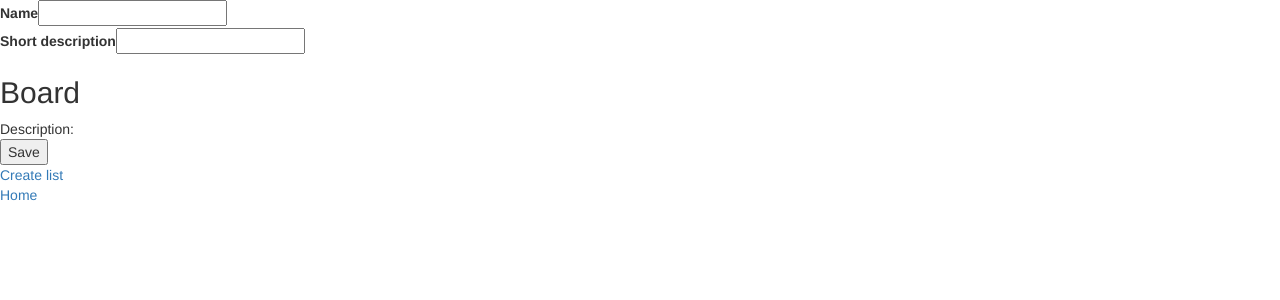
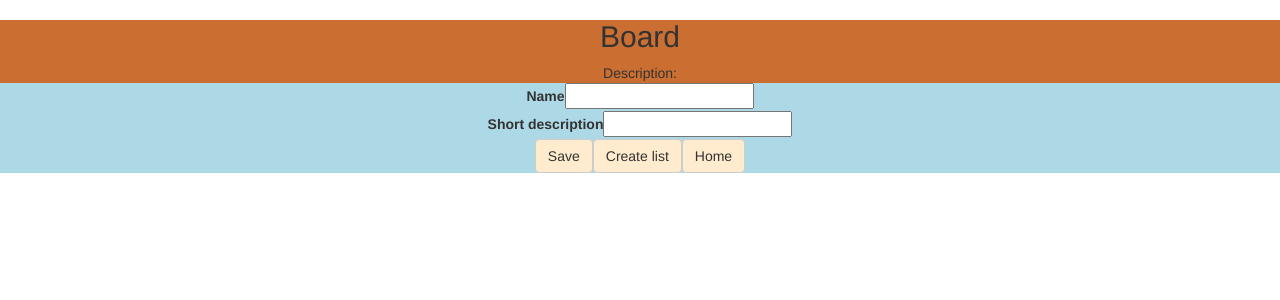
Before and after one commit to Engineering2018-PaJaMa/PAW, an Angular app in the folder TrelloCloneAngular/: page /board in a window 1280 px wide. Shown: the top 300 px of the page. Built offline with nearby package versions, Linux system fonts and the light colour scheme.

Commit message:
Added some css and style html files (Error: whole page should be blue)

```diff
--- a/TrelloCloneAngular/src/app/board/board.component.css
+++ b/TrelloCloneAngular/src/app/board/board.component.css
@@ -0,0 +1,13 @@
+body,html {
+    background-color: lightblue;
+    margin: 0;
+    height: 100%;
+}
+button{
+    background-color: blanchedalmond;
+}
+
+.exampleBoard{
+    background-color: rgb(202, 110, 49);
+    height: 100%;
+}
--- a/TrelloCloneAngular/src/app/board/board.component.html
+++ b/TrelloCloneAngular/src/app/board/board.component.html
@@ -1,27 +1,30 @@
-<form #heroForm="ngForm"></form>
-<div>
+<!DOCTYPE html>
+
+<html>
+
+    <body>
+
+        <div style="text-align: center" class="exampleBoard">
+          <h2>{{name | uppercase}} Board</h2>
+          <span>Description: {{desc}}</span>
+        </div>
+
+        <div style="text-align: center">
             <label for="name">Name</label>
             <input type="text" class="board" id="name" [(ngModel)]="name" name="name">
         </div>
-<div>
+
+        <div style="text-align: center">
             <label for="desc">Short description</label>
             <input type="text" class="board" id="desc" [(ngModel)]="desc" name="desc">
         </div>
 
-<h2>{{name | uppercase}} Board</h2>
-<div>
-    <span>Description: </span>
-</div>
-<div>
-    {{desc}}
+        <div style="text-align: center" class="btn-group-horizontal" role="group" aria-label="...">
+            <button type="button" class="btn btn-default" (onClick)=addBoard(name.value,desc.value)>Save</button>
+            <button type="button" class="btn btn-default" routerLink="/list">Create list</button>
+            <button type="button" class="btn btn-default" routerLink="">Home</button>
         </div>
 
-<button (onClick)=addBoard(name.value,desc.value)>Save</button>
+    </body>
 
-
-<div>
-    <a routerLink="/list">Create list</a>
-</div>
-<div>
-    <a routerLink="">Home</a>
-</div>
+</html>
--- a/TrelloCloneAngular/src/app/card/card.component.css
+++ b/TrelloCloneAngular/src/app/card/card.component.css
@@ -0,0 +1,8 @@
+body,html {
+    background-color: lightblue;
+    margin: 0%;
+    height: 100%;
+}
+button{
+    background-color: blanchedalmond;
+}
--- a/TrelloCloneAngular/src/app/card/card.component.html
+++ b/TrelloCloneAngular/src/app/card/card.component.html
@@ -1,6 +1,17 @@
-<p>
-  card works!
-</p>
-<div>
-    <a routerLink="/list">Back to list</a>
-</div>
+<!DOCTYPE html>
+
+<html>
+
+    <body>
+
+        <p>
+          card works!
+        </p>
+
+        <div>
+            <button type="button" class="btn btn-default" routerLink="/list">Back to list</button>
+        </div>
+
+      </body>
+
+</html>
--- a/TrelloCloneAngular/src/app/home/home.component.css
+++ b/TrelloCloneAngular/src/app/home/home.component.css
@@ -0,0 +1,8 @@
+body,html {
+    background-color: lightblue;
+    margin: 0;
+    height: 100%;
+}
+button{
+    background-color: blanchedalmond;
+}
--- a/TrelloCloneAngular/src/app/home/home.component.html
+++ b/TrelloCloneAngular/src/app/home/home.component.html
@@ -1,11 +1,20 @@
+<!DOCTYPE html>
+
+<html>
+
+    <body>
+
       <div style="text-align:center">
         <h1>
           Welcome to {{ title }}!
         </h1>
       </div>
-<div>
-  <a routerLink="board">Create new board</a>
-</div>
-<div>
+
+      <div style="text-align: center">
+        <button type="button" class="btn btn-default" routerLink="board">Create new board</button>
         {{board}}
       </div>
+
+  </body>
+
+  </html>
--- a/TrelloCloneAngular/src/app/list/list.component.css
+++ b/TrelloCloneAngular/src/app/list/list.component.css
@@ -0,0 +1,8 @@
+body,html {
+    background-color: lightblue;
+    margin: 0%;
+    height: 100%;
+}
+button{
+    background-color: blanchedalmond;
+}
--- a/TrelloCloneAngular/src/app/list/list.component.html
+++ b/TrelloCloneAngular/src/app/list/list.component.html
@@ -1,9 +1,16 @@
-<p>
-  This is new list
-</p>
-<div>
-    <a routerLink="/card">Create Card</a>
-</div>
-<div>
-    <a routerLink="/board">Back to Board</a>
-</div>
+<!DOCTYPE html>
+
+<html>
+
+    <body>
+        <p>
+            This is new list
+        </p>
+
+        <div class="btn-group-vertical" role="group" aria-label="...">
+            <button type="button" class="btn btn-default" routerLink="/card">Create Card</button>
+            <button type="button" class="btn btn-default"routerLink="/board">Back to Board</button>
+        </div>
+
+        </body>
+</html>
--- a/TrelloCloneAngular/src/styles.css
+++ b/TrelloCloneAngular/src/styles.css
@@ -1 +1,14 @@
 /* You can add global styles to this file, and also import other style files */
+body{
+    padding: 0;
+    margin: 0;
+    height: 100%;
+}
+
+app-home {
+    order: 0;
+    flex: 1 1 auto;
+    align-self: auto;
+    display: block;
+    background: red;
+  }
```
Lines whose indentation alone changed are shown as unchanged.
